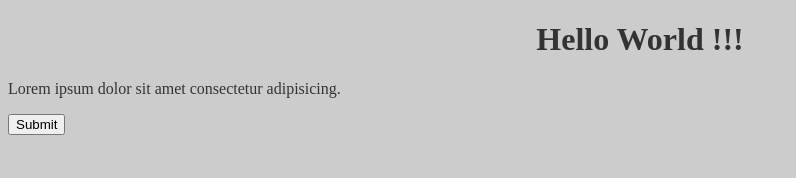
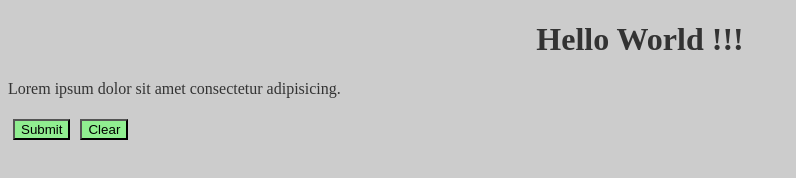
Before and after one commit to Stuzman/splitmate, a plain HTML site: page index.html in a window 1280 px wide. Shown: the whole page, without its empty margins (0-796 px from the left). Drawn offline with Linux system fonts and the light colour scheme.

Commit message:
added clear button

```diff
--- a/git.css
+++ b/git.css
@@ -2,3 +2,9 @@ body {
     background-color: #ccc;
     color: #333;
 }
+
+.btn {
+    background-color: lightgreen;
+    color: black;
+    margin: 5px;
+}
--- a/index.html
+++ b/index.html
@@ -9,6 +9,7 @@
   <body>
     <h1 align="center">Hello World !!!</h1>
     <p>Lorem ipsum dolor sit amet consectetur adipisicing.</p>
-    <button>Submit</button>
+
+    <button class="btn">Submit</button><button class="btn">Clear</button>
   </body>
 </html>
```
